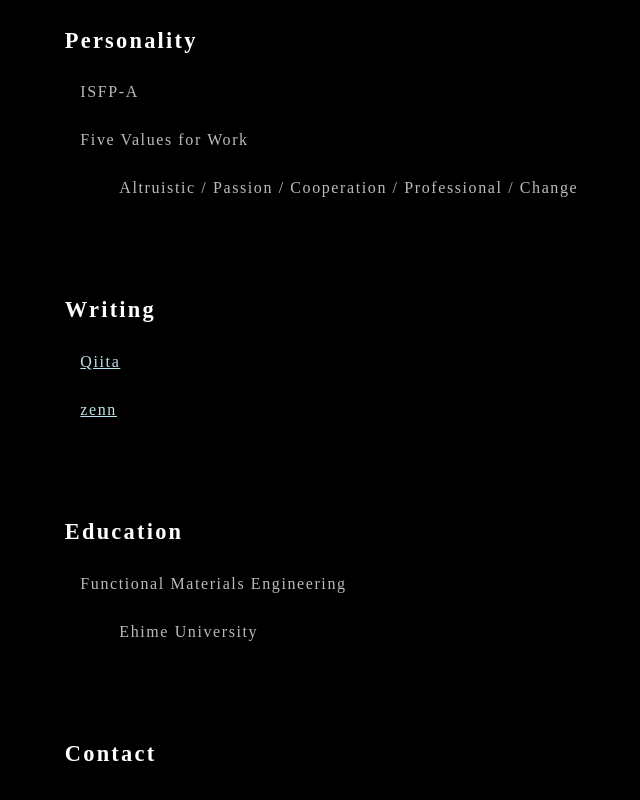
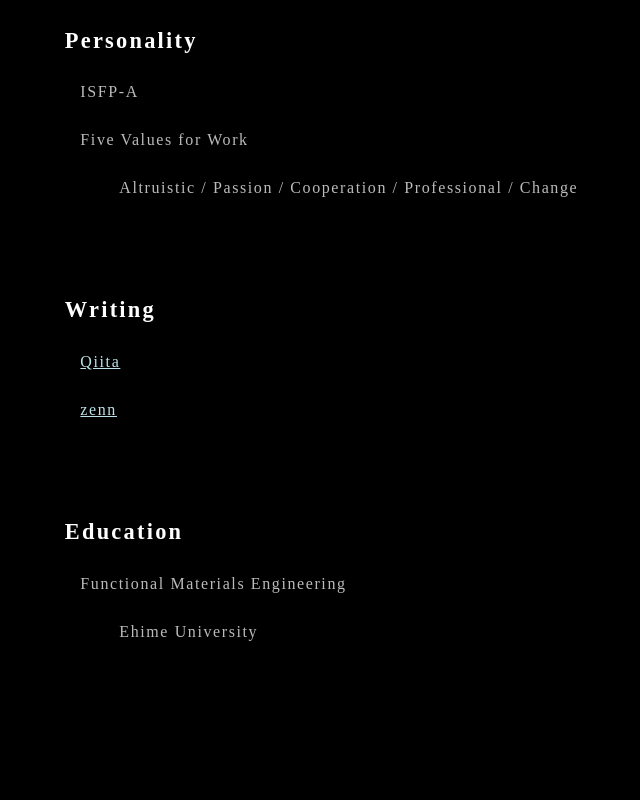
Before and after one commit to NakamuraFumiya/nextjs-blog, a Next.js app: page / in a window 1280 px wide. Shown: the part 955-1755 px from the top of the page, without its empty margins (397-1037 px from the left). Built offline with nearby package versions, Linux system fonts and the light colour scheme.

Commit message:
Contactを削除

```diff
--- a/components/body.js
+++ b/components/body.js
@@ -103,8 +103,6 @@ export const BodyComponent = () => (
       <WhiteNormalMainText>Functional Materials Engineering</WhiteNormalMainText>
       <WhiteNormalMainTextInner>Ehime University</WhiteNormalMainTextInner>
 
-      <WhiteBoldMainText>Contact</WhiteBoldMainText>
-
       <BodySpan></BodySpan>
     </div>
   </Body>
```
Also changed, not shown: 1 other file (tests, documents, lock files or other folders).
